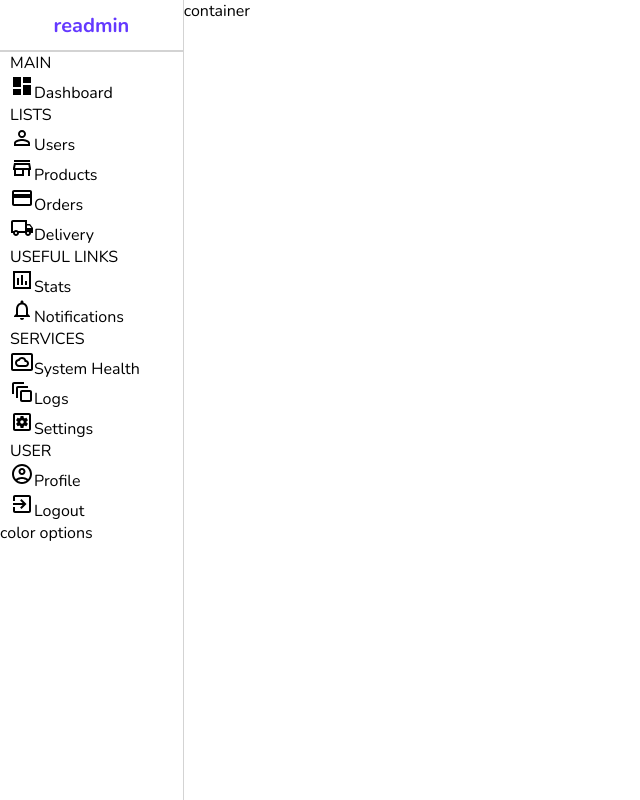
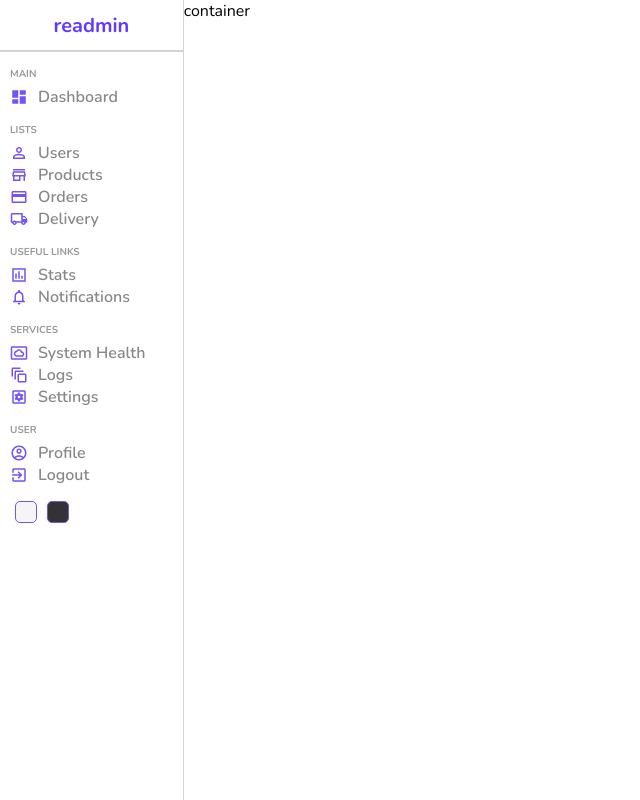
Before and after one commit to gcavalcantes/ReAdmin, a React (Create React App) app in the folder readmin/: page / in a window 1280 px wide. Shown: the whole page, without its empty margins (0-640 px from the left). Built offline with nearby package versions, Linux system fonts and the light colour scheme.

Commit message:
Prettier sidebar
Improving the look of the sidebar.
No functionality yet.

```diff
--- a/readmin/src/components/sidebar/Sidebar.jsx
+++ b/readmin/src/components/sidebar/Sidebar.jsx
@@ -77,7 +77,10 @@
 
         </ul>
       </div>
-      <div className="bottom">color options</div>
+      <div className="bottom">
+        <div className="colorOption"></div>
+        <div className="colorOption"></div>
+      </div>
     </div>
   );
 };
--- a/readmin/src/components/sidebar/sidebar.scss
+++ b/readmin/src/components/sidebar/sidebar.scss
@@ -30,6 +30,59 @@
             list-style: none;
             margin: 0;
             padding: 0;
+
+            .title{
+                font-size: 10px;
+                font-weight: bold;
+                color: #999;
+                margin-top: 15px;
+                margin-bottom: 5px;
+            }
+
+            li{
+                display: flex;
+                align-items: center;
+                cursor: pointer;
+
+                &:hover{
+                    background-color: #ece8ff;
+                }
+
+                .icon{
+                    font-size: 18px;
+                    color: #7451f8;
+                }
+
+                span{
+                    font: 13px;
+                    font-weight: 600;
+                    color: #888;
+                    margin-left: 10px;
+                }
+            }
+        }
+    }
+
+    .bottom{
+        display: flex;
+        align-items: center;
+        margin: 10px;
+
+        .colorOption{
+            width: 20px;
+            height: 20px;
+            border-radius: 5px;
+            border: 1px solid #7451f8;
+            cursor: pointer;
+            margin: 5px;
+
+            &:nth-child(1){
+                background-color: whitesmoke;
+            }
+
+            &:nth-child(2){
+                background-color: #333;
+            }
         }
     }
 
```
